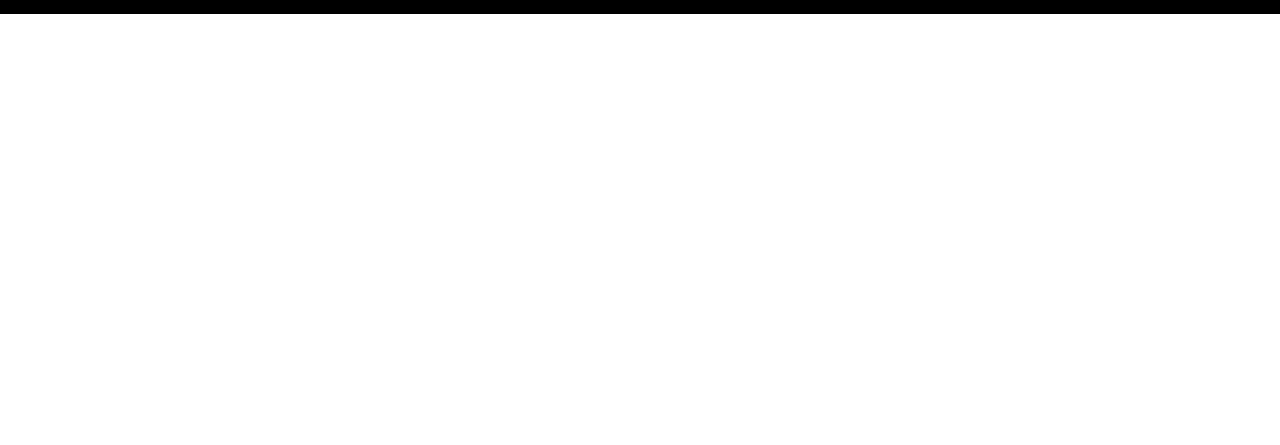
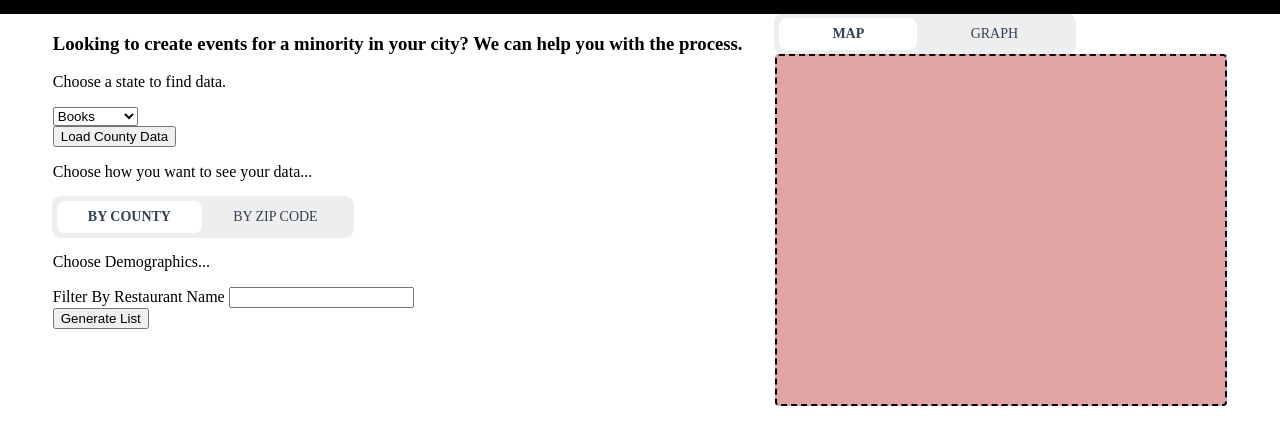
Before and after one commit to AvramBaicu/AvramBaicu-INST377-Final, a plain HTML site: page index.html in a window 1280 px wide. Shown: the part 55-500 px from the top of the page. Drawn offline with Linux system fonts and the light colour scheme.

Commit message:
update 1.0
Front-end progress.

```diff
--- a/index.html
+++ b/index.html
@@ -1,10 +1,10 @@
 <!DOCTYPE html>
 <html lang="en">
   <head>
-    <meta charset="UTF-8">
-    <meta http-equiv="X-UA-Compatible" content="IE=edge">
-    <meta name="viewport" content="width=device-width, initial-scale=1.0">
-    <link rel="stylesheet" href="style.css"/>
+    <meta charset="UTF-8" />
+    <meta http-equiv="X-UA-Compatible" content="IE=edge" />
+    <meta name="viewport" content="width=device-width, initial-scale=1.0" />
+    <link rel="stylesheet" href="style.css" />
 
     <title>Minority Demographics</title>
   </head>
@@ -20,7 +20,75 @@
       </nav>
     </header>
     <main>
-        <!-- Content goes here -->
+      <div class="container">
+        <div class="left_section">
+          <h3>Looking to create events for a minority in
+             your city? We can help you with the process.</h3>
+             <div><p>Choose a state to find data.</p></div>
+             <form>
+                <select>
+                  <option value="books">Books</option>
+                  <option value="html">HTML</option>
+                  <option value="css">CSS</option>
+                  <option value="php">PHP</option>
+                  <option value="js">JavaScript</option>
+                </select>
+              </form>
+          <form
+            action="https://data.princegeorgescountymd.gov/resource/umjn-t2iz.json"
+            class="main_form"
+          >
+          <div>
+            <button type="button" id="data_load">Load County Data</button>
+
+        </div>
+        <div>
+            <p>Choose how you want to see your data...</p>
+        </div>
+        <div class="radio-inputs">
+            <label class="radio">
+              <input type="radio" name="radio" checked="">
+              <span class="name">By County</span>
+            </label>
+            <label class="radio">
+              <input type="radio" name="radio">
+              <span class="name">By Zip code</span>
+            </label>
+          </div>
+
+            <div>
+                <p>Choose Demographics...</p>
+              <label for="resto">Filter By Restaurant Name</label>
+              <input type="text" id="resto" name="resto" />
+            </div>
+            <div class="buttons">
+              <button type="button" id="generate">Generate List</button>
+            </div>
+          </form>
+        </div>
+        <div class="right_section">
+
+
+          <div class="radio-inputs">
+            <label class="radio">
+              <input type="radio" name="radio" checked="">
+              <span class="name">Map</span>
+            </label>
+            <label class="radio">
+              <input type="radio" name="radio">
+              <span class="name">Graph</span>
+            </label>
+
+
+          </div>
+
+          <div id="map" class="box"></div>
+
+          <div class="lds-ellipsis" id="data_load_animation">
+
+          </div>
+        </div>
+      </div>
     </main>
   </body>
 </html>
--- a/style.css
+++ b/style.css
@@ -37,7 +37,71 @@ body {
     text-decoration: none;
     margin-left: 20px;
 }
+.container {
+    margin: 0 20px;
+    display: flex;
+    justify-content: space-evenly;
+    align-items: start;
+    flex:1;
+  }
 
+ .box {
+    background-color: rgba(180, 29, 29, 0.4);
+    border: 2px dashed;
+    border-radius: 4px;
+
+    width: fit-content;
+    height:fit-content;
+    padding: 1.5rem;
+    margin: 0 auto;
+  }
+
+#map{
+    width: 400px;
+    height: 300px;
+    margin-bottom: 1rem;
+  }
+  .radio-inputs {
+    position: relative;
+    display: flex;
+    flex-wrap: wrap;
+    border-radius: 0.5rem;
+    background-color: #EEE;
+    box-sizing: border-box;
+    box-shadow: 0 0 0px 1px rgba(0, 0, 0, 0.06);
+    padding: 0.25rem;
+    width: 300px;
+    font-size: 14px;
+  }
+
+  .radio-inputs .radio {
+    flex: 1 1 auto;
+    text-align: center;
+  }
+
+  .radio-inputs .radio input {
+    display: none;
+  }
+
+  .radio-inputs .radio .name {
+    display: flex;
+    cursor: pointer;
+    align-items: center;
+    justify-content: center;
+    border-radius: 0.5rem;
+    border: none;
+    padding: .5rem 0;
+    color: rgba(51, 65, 85, 1);
+    transition: all .15s ease-in-out;
+    text-transform: uppercase;
+
+  }
+
+  .radio-inputs .radio input:checked + .name {
+    background-color: #fff;
+    font-weight: 600;
+    text-transform: uppercase;
+  }
 @media only screen and (max-width: 768px) {
     .navbar-brand {
         font-size: 20px;
```
Also changed, not shown: script.js (added). Lines whose indentation alone changed are shown as unchanged.
